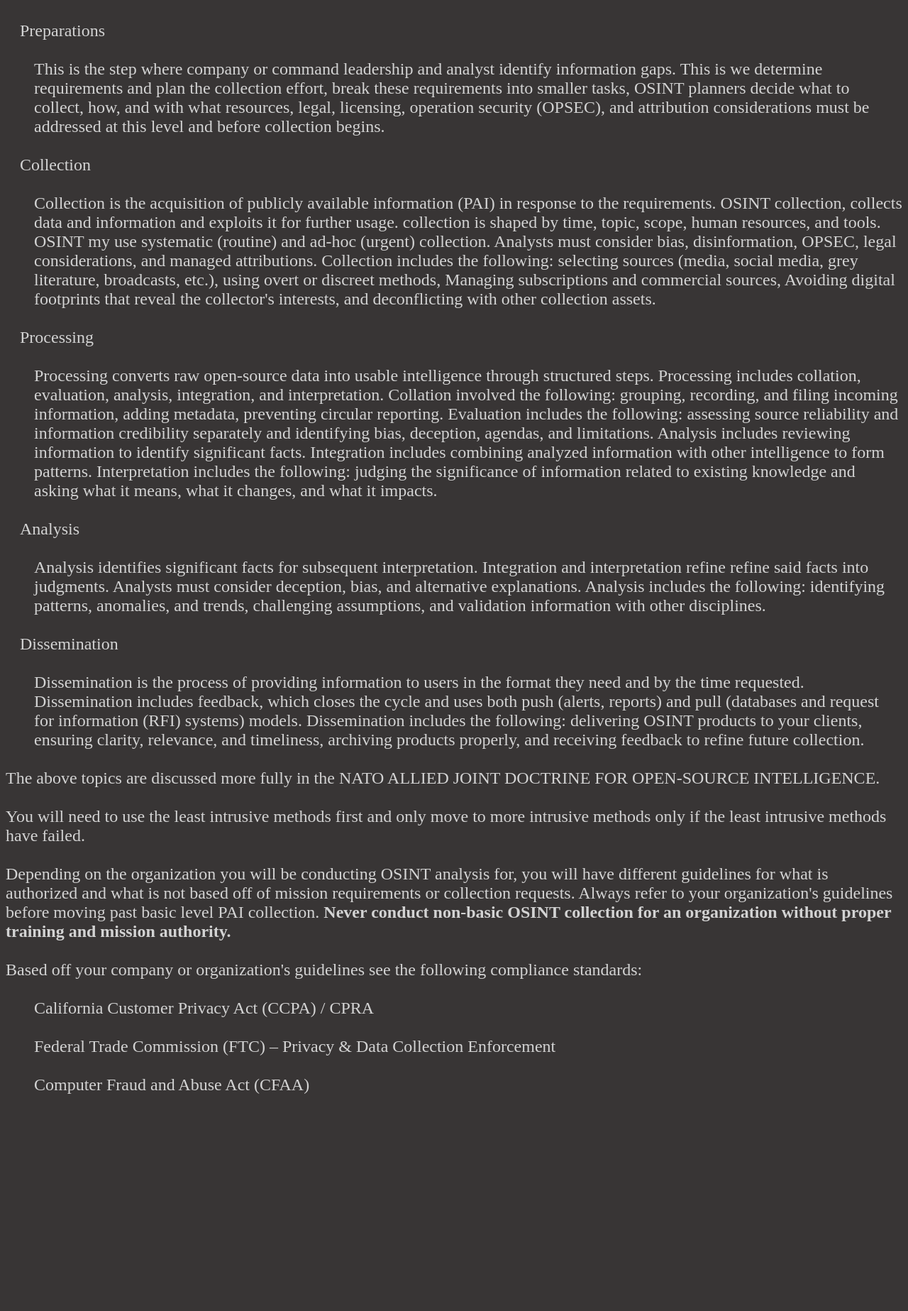
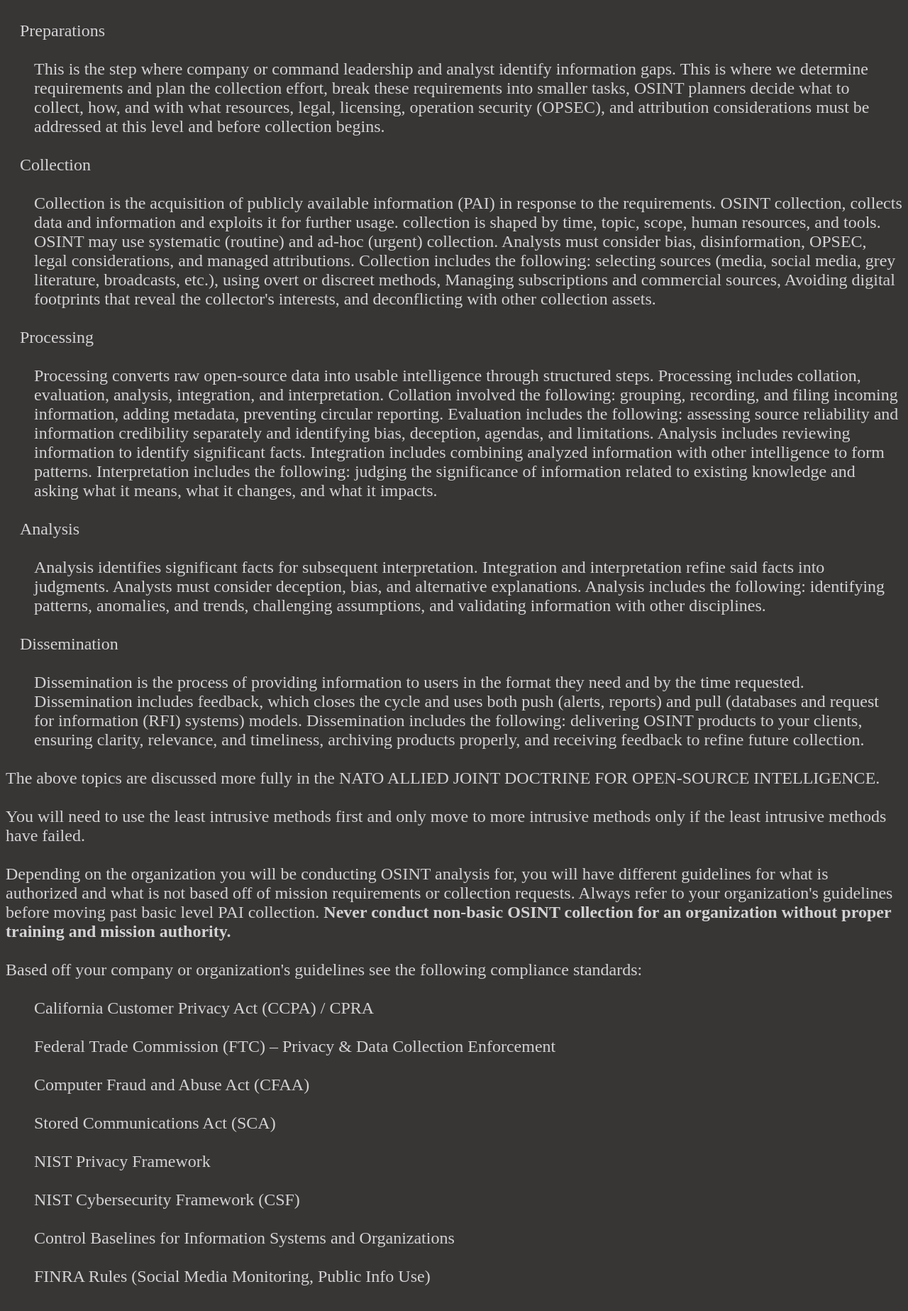
Before and after one commit to OdenRagnor/REPO, a website: page public/learn.html in a window 1280 px wide. Shown: the part 2496-4343 px from the top of the page at 71% size. Before the commit the page ends 4073 px from the top, so only its background shows below. Drawn offline with Linux system fonts and the light colour scheme.

Commit message:
made a few corrections

```diff
--- a/public/learn.html
+++ b/public/learn.html
@@ -46,13 +46,13 @@
     <div id="statement">Let's begin this section by identifying the five steps of the OSINT Cycle. For the purpose of this class we will call it the OSINT Star as it has five main points.<br><br></div>
     <div id="statement" class="diagramHeader">OSINT Cycle (OSINT Star)<br><br><img class="diagrams" src="OSINT Cycle.png"><br><br></div>
     <div class="internalStatement">Preparations<br><br></div>
-    <div class="internal2Statement">This is the step where company or command leadership and analyst identify information gaps. This is we determine requirements and plan the collection effort, break these requirements into smaller tasks, OSINT planners decide what to collect, how, and with what resources, legal, licensing, operation security (OPSEC), and attribution considerations must be addressed at this level and before collection begins.<br><br></div>
+    <div class="internal2Statement">This is the step where company or command leadership and analyst identify information gaps. This is where we determine requirements and plan the collection effort, break these requirements into smaller tasks, OSINT planners decide what to collect, how, and with what resources, legal, licensing, operation security (OPSEC), and attribution considerations must be addressed at this level and before collection begins.<br><br></div>
     <div class="internalStatement">Collection<br><br></div>
-    <div class="internal2Statement">Collection is the acquisition of publicly available information (PAI) in response to the requirements. OSINT collection, collects data and information and exploits it for further usage. collection is shaped by time, topic, scope, human resources, and tools. OSINT my use systematic (routine) and ad-hoc (urgent) collection. Analysts must consider bias, disinformation, OPSEC, legal considerations, and managed attributions. Collection includes the following: selecting sources (media, social media, grey literature, broadcasts, etc.), using overt or discreet methods, Managing subscriptions and commercial sources, Avoiding digital footprints that reveal the collector's interests, and deconflicting with other collection assets.<br><br></div>
+    <div class="internal2Statement">Collection is the acquisition of publicly available information (PAI) in response to the requirements. OSINT collection, collects data and information and exploits it for further usage. collection is shaped by time, topic, scope, human resources, and tools. OSINT may use systematic (routine) and ad-hoc (urgent) collection. Analysts must consider bias, disinformation, OPSEC, legal considerations, and managed attributions. Collection includes the following: selecting sources (media, social media, grey literature, broadcasts, etc.), using overt or discreet methods, Managing subscriptions and commercial sources, Avoiding digital footprints that reveal the collector's interests, and deconflicting with other collection assets.<br><br></div>
     <div class="internalStatement">Processing<br><br></div>
     <div class="internal2Statement">Processing converts raw open-source data into usable intelligence through structured steps. Processing includes collation, evaluation, analysis, integration, and interpretation. Collation involved the following: grouping, recording, and filing incoming information, adding metadata, preventing circular reporting. Evaluation includes the following: assessing source reliability and information credibility separately and identifying bias, deception, agendas, and limitations. Analysis includes reviewing information to identify significant facts. Integration includes combining analyzed information with other intelligence to form patterns. Interpretation includes the following: judging the significance of information related to existing knowledge and asking what it means, what it changes, and what it impacts.<br><br></div>
     <div class="internalStatement">Analysis<br><br></div>
-    <div class="internal2Statement">Analysis identifies significant facts for subsequent interpretation. Integration and interpretation refine refine said facts into judgments. Analysts must consider deception, bias, and alternative explanations. Analysis includes the following: identifying patterns, anomalies, and trends, challenging assumptions, and validation information with other disciplines.<br><br></div>
+    <div class="internal2Statement">Analysis identifies significant facts for subsequent interpretation. Integration and interpretation refine said facts into judgments. Analysts must consider deception, bias, and alternative explanations. Analysis includes the following: identifying patterns, anomalies, and trends, challenging assumptions, and validating information with other disciplines.<br><br></div>
     <div class="internalStatement">Dissemination<br><br></div>
     <div class="internal2Statement">Dissemination is the process of providing information to users in the format they need and by the time requested. Dissemination includes feedback, which closes the cycle and uses both push (alerts, reports) and pull (databases and request for information (RFI) systems)  models. Dissemination includes the following: delivering OSINT products to your clients, ensuring clarity, relevance, and timeliness, archiving products properly, and receiving feedback to refine future collection.<br><br></div>
     <div id="statement">The above topics are discussed more fully in the <a href="NATO OSINT.pdf">NATO ALLIED JOINT DOCTRINE FOR OPEN-SOURCE INTELLIGENCE.</a><br><br></div>
@@ -62,5 +62,10 @@
     <a href="California Consumer Privacy Act of 2018.htm"><div class="internal2Statement">California Customer Privacy Act (CCPA) / CPRA<br><br></div></a>
     <a href="Childrens Online Privacy Protection Rule_ A Six-Step Compliance Plan for Your Business _ Federal Trade Commission.htm"><div class="internal2Statement">Federal Trade Commission (FTC) – Privacy & Data Collection Enforcement<br><br></div></a>
     <a href="18 U.S. Code 1030.htm"><div class="internal2Statement">Computer Fraud and Abuse Act (CFAA)<br><br></div></a>
+    <a href="https://www.law.cornell.edu/uscode/text/18/part-I/chapter-121"><div class="internal2Statement">Stored Communications Act (SCA)<br><br></div></a>
+    <a href="NIST.CSWP.01162020.pdf"><div class="internal2Statement">NIST Privacy Framework<br><br></div></a>
+    <a href="NIST.CSWP.29.pdf"><div class="internal2Statement">NIST Cybersecurity Framework (CSF)<br><br></div></a>
+    <a href="NIST.SP.800-53B.pdf"><div class="internal2Statement">Control Baselines for Information Systems and Organizations<br><br></div></a>
+    <a href="https://www.finra.org/rules-guidance/rulebooks/finra-rules"><div class="internal2Statement">FINRA Rules (Social Media Monitoring, Public Info Use)<br><br></div></a>
 </body>
 </html>
```
Also changed, not shown: 3 other files.
